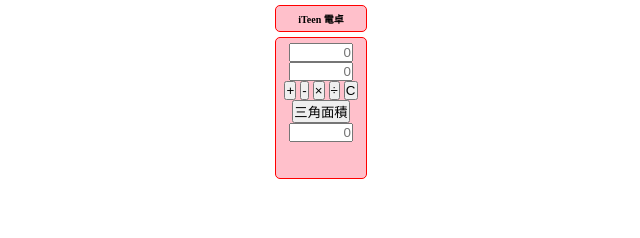
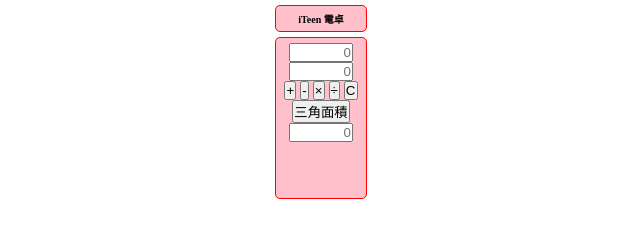
Before and after one commit to iteenfk/iteenko, a plain HTML site: page index.html in a window 1280 px wide. Shown: the whole page, without its empty margins (319-959 px from the left). Drawn offline with Linux system fonts and the light colour scheme.

Commit message:
Add files via upload

```diff
--- a/css/style.css
+++ b/css/style.css
@@ -25,7 +25,7 @@ h1{
     border: 1px solid red;
     border-radius: 5px;
     width: 80px;
-    height:130px;
+    height:150px;
 }
 
 input{
```
